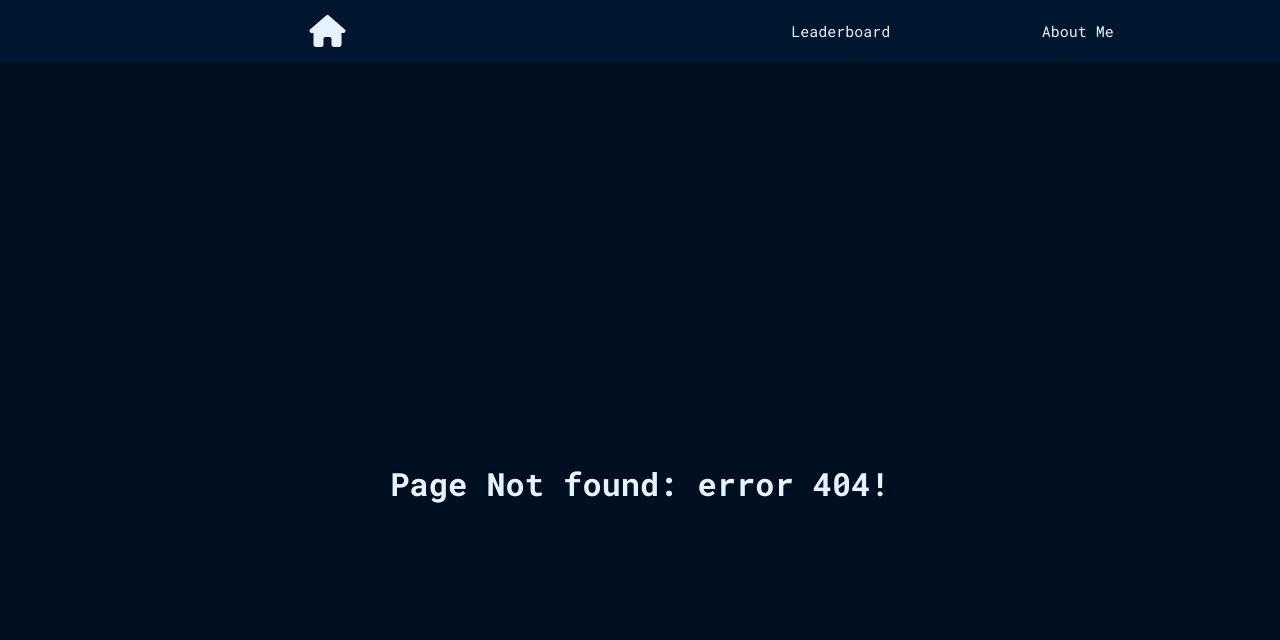
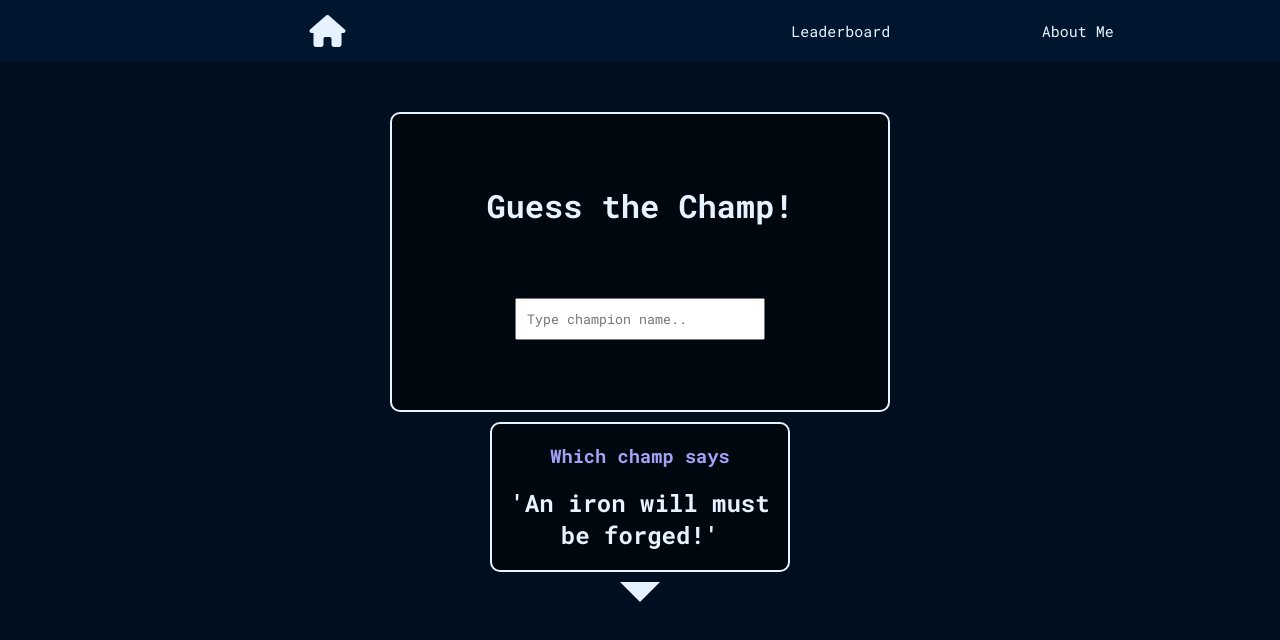
Before and after one commit to Gegewindis/Infinite-Loldle-Website, a React (Vite) app: page /infinite-loldle/quote in a window 1280 px wide. Before the commit this address had no page. Shown: the top 640 px of the page. Built offline with nearby package versions, Linux system fonts and the light colour scheme; a web font is replaced by a local one.

Commit message:
seems to be working fairly well

```diff
--- a/src/App.jsx
+++ b/src/App.jsx
@@ -1,6 +1,8 @@
 import Home from "./pages/home.jsx"
 import NotFoundPage from "./pages/notFoundPage.jsx"
 import Classic from "./pages/classic.jsx"
+import Quote from "./pages/quote.jsx"
+import Ability from "./pages/ability.jsx"
 
 import { createBrowserRouter, RouterProvider } from "react-router-dom"
 
@@ -9,6 +11,8 @@ const router = createBrowserRouter([
     children: [
       { path: "/infinite-loldle/", element: <Home /> },
       { path: "/infinite-loldle/classic", element: <Classic /> },
+      { path: "/infinite-loldle/quote", element: <Quote /> },
+      { path: "/infinite-loldle/ability", element: <Ability /> },
       { path: "*", element: <NotFoundPage /> },
     ],
   },
--- /dev/null
+++ b/src/components/QuoteGuess.jsx
@@ -0,0 +1,14 @@
+
+
+function SelectedQuote(props) {
+    return (
+        <>
+        <div className="quote-guess-container">
+            <h3 style={{color: (props.correct === 'true') ? "var(--color-correct)" : "var(--color-incorrect"}}>{props.champGuess}</h3>
+        </div>
+        </>
+    );
+
+};
+
+export default SelectedQuote
--- a/src/components/SelectGameMode.jsx
+++ b/src/components/SelectGameMode.jsx
@@ -4,8 +4,8 @@ function SelectGamemode() {
     return(
         <div className="select-gamemode-container">
             <Gamemode gamemode="Classic" adress="/infinite-loldle/classic"></Gamemode>
-            <Gamemode gamemode="Quote"></Gamemode>
-            <Gamemode gamemode="Ability"></Gamemode>
+            <Gamemode gamemode="Quote" adress="/infinite-loldle/quote"></Gamemode>
+            <Gamemode gamemode="Ability" adress="/infinite-loldle/ability"></Gamemode>
         </div>
     );
 }
--- /dev/null
+++ b/src/components/SelectedQuote.jsx
@@ -0,0 +1,15 @@
+function SelectedQuote() {
+    var quote = "'An iron will must be forged!'"
+
+    return (
+        <>
+        <div className="quote-container">
+            <h3>Which champ says</h3>
+            <h2>{quote}</h2>
+        </div>
+        </>
+    )
+
+}
+
+export default SelectedQuote
--- a/src/index.css
+++ b/src/index.css
@@ -121,7 +121,7 @@ header{
 
 
     border-style: solid;
-    border-width: 1px;
+    border-width: 2px;
     border-radius: 10px;
 
 
@@ -131,7 +131,7 @@ header{
 }
 
 .classic-underline{
-    border: 1px solid white;
+    border: 2px solid white;
     width: 870px;
     justify-self: center;
 }
@@ -180,3 +180,52 @@ header{
     margin-left: 20px;
     margin-right: 20px;
 }
+
+/* Quote Gamemode */
+.quote-container {
+    display: flex;
+    flex-direction: column;
+
+    justify-self: center;
+    align-items: center;
+    text-align: center;
+    justify-content: space-evenly;
+
+    margin: 10px;
+    border: 2px solid var(--color-text);
+    border-radius: 10px;
+
+    background-color: var(--color-secondary);
+    height: 150px;
+    width: 300px;
+}
+
+.quote-container h3{
+    color: var(--color-accent);
+}
+
+.arrow {
+    justify-self: center;
+
+    width: 0;
+    height: 0;
+
+    border-left: 20px solid transparent;
+    border-right: 20px solid transparent;
+
+    border-top: 20px solid var(--color-text)
+}
+
+.quote-guess-container {
+    background-color: var(--color-secondary);
+    justify-self: center;
+    width: 300px;
+    height: 100px;
+    border: 2px solid var(--color-text);
+    border-radius: 10px;
+    margin: 10px;
+    display: flex;
+    justify-content: center;
+    flex-direction: column;
+    align-items: center;
+}
--- /dev/null
+++ b/src/pages/ability.jsx
@@ -0,0 +1,21 @@
+import { useState } from "react";
+
+import Header from "../components/Header.jsx"
+import InputGuess from "../components/InputGuess.jsx"
+
+function Ability() {
+    const [items, setItems] = useState([]);
+
+    const addItem = (query) => {
+        setItems((prev) => [...prev, query]);
+    };
+
+    return (
+        <>
+            <Header></Header>
+            <InputGuess onSubmit={addItem}></InputGuess>
+        </>
+    )
+}
+
+export default Ability
--- /dev/null
+++ b/src/pages/quote.jsx
@@ -0,0 +1,29 @@
+import { useState } from "react";
+
+import Header from "../components/Header.jsx"
+import InputGuess from "../components/InputGuess.jsx"
+import SelectedQuote from "../components/SelectedQuote.jsx"
+import QuoteGuess from "../components/QuoteGuess.jsx"
+
+function Quote() {
+    const correctGuess = "Ornn"
+    const [items, setItems] = useState([]);
+
+    const addItem = (query) => {
+        setItems((prev) => [...prev, [query, (query === correctGuess) ? "true" : "false"]]);
+    };
+
+    return (
+        <>
+            <Header></Header>
+            <InputGuess onSubmit={addItem}></InputGuess>
+            <SelectedQuote></SelectedQuote>
+            <div className="arrow"></div>
+            {items.map((values, index) => (
+                <QuoteGuess key={index} champGuess={values[0]} correct={values[1]}/>
+            ))}
+        </>
+    )
+}
+
+export default Quote
```
